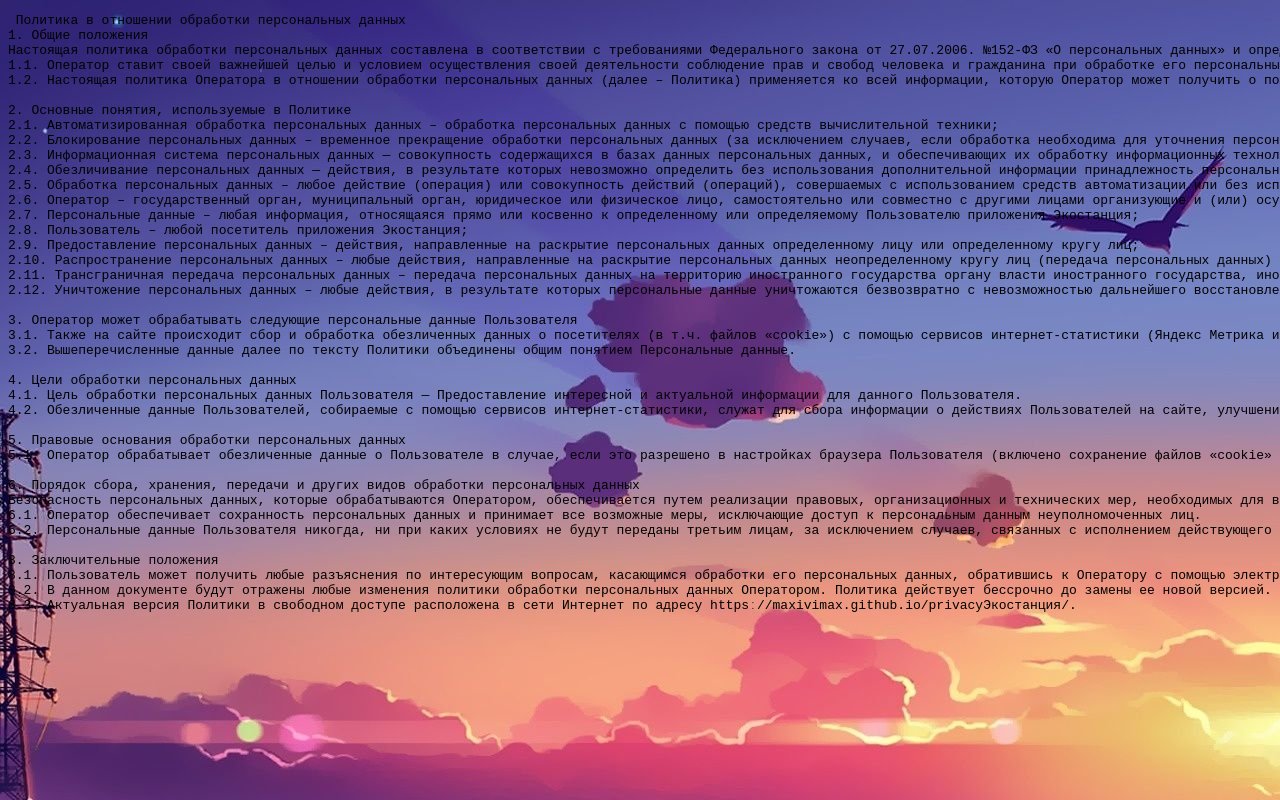
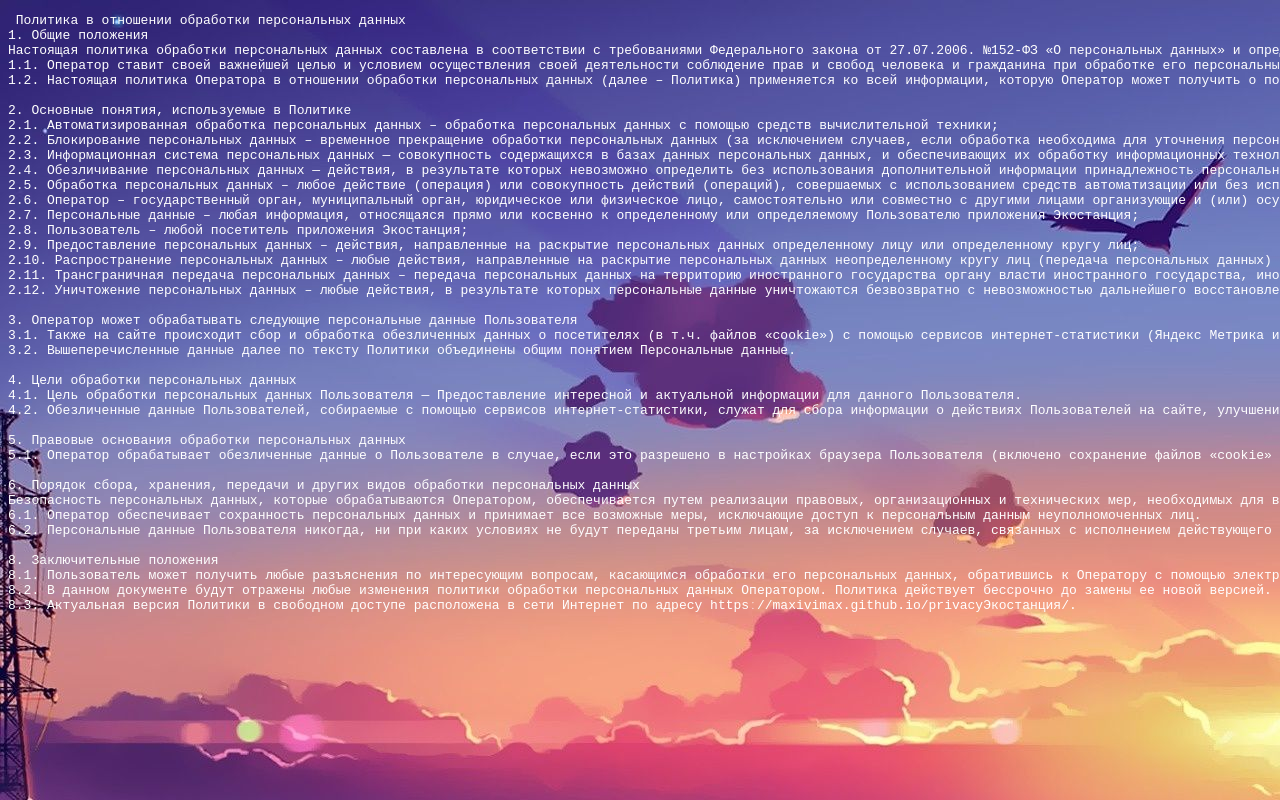
Before and after one commit to maxivimax/EcoStationPrivacy, a plain HTML site: page index.html in a window 1280 px wide. Shown: the top 800 px of the page. Drawn offline with Linux system fonts and the light colour scheme.

Commit message:
Update index.html

```diff
--- a/index.html
+++ b/index.html
@@ -2,7 +2,7 @@
 <html lang="ru" >
   <title>Privacy Экостанция</title>
 
-<body style="background-image: url('./minibackground.jpg');">
+<body style="background-image: url('./minibackground.jpg'); color: white;">
 <noscript><div><img src="https://mc.yandex.ru/watch/66229156" style="position:absolute; left:-9999px;" alt="" /></div></noscript>
 
 <pre> Политика в отношении обработки персональных данных
```
